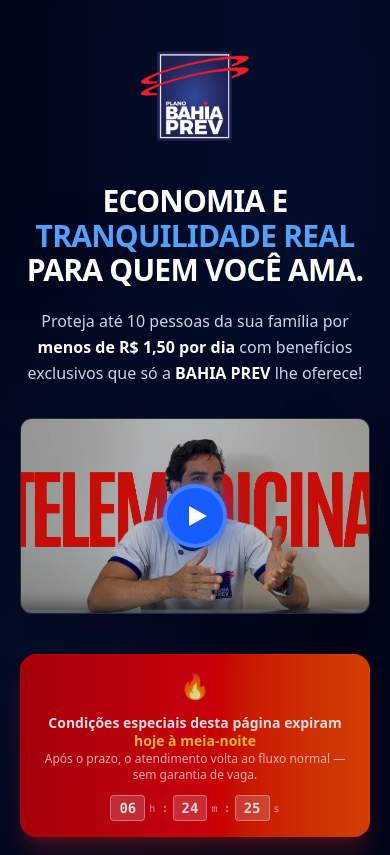
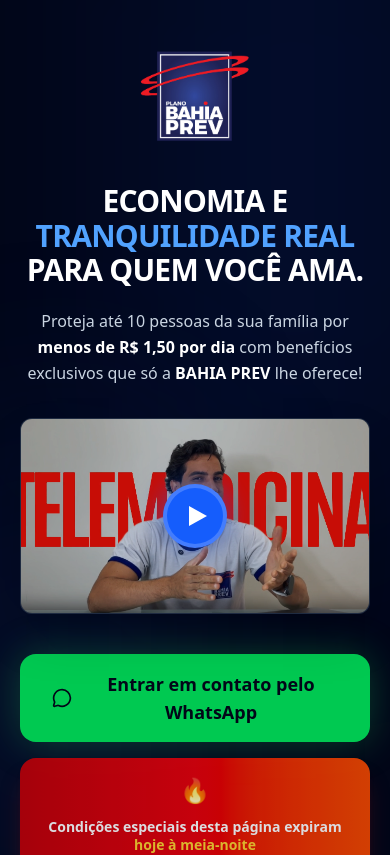
Before and after one commit to LucasRodriguesRibeiro/bahiaprevplanofamiliar, a React (Vite) app: page / in a window 390 px wide. Shown: the top 855 px of the page. Built offline with nearby package versions, Linux system fonts and the light colour scheme.

Commit message:
feat: adicionar botão do whatsapp na primeira dobra

```diff
--- a/src/App.tsx
+++ b/src/App.tsx
@@ -287,12 +287,27 @@
             />
           </motion.div>
 
+          <motion.a
+            href="https://wa.me/5574999662787?text=Olá,%20vim%20pelo%20site%20e%20gostaria%20de%20falar%20com%20um%20consultor"
+            target="_blank"
+            rel="noopener noreferrer"
+            initial={{ opacity: 0, y: 16 }}
+            animate={{ opacity: 1, y: 0 }}
+            transition={{ duration: 0.6, delay: 0.8 }}
+            whileHover={{ scale: 1.02 }}
+            whileTap={{ scale: 0.98 }}
+            className="flex items-center justify-center gap-3 w-full bg-green-500 hover:bg-green-400 text-slate-950 font-bold text-lg md:text-xl py-4 px-8 rounded-2xl shadow-[0_0_40px_rgba(34,197,94,0.3)] transition-all duration-300 mt-4 mb-2"
+          >
+            <MessageCircle className="w-6 h-6" />
+            Entrar em contato pelo WhatsApp
+          </motion.a>
+
           {/* Urgência — Contador regressivo */}
           <motion.div
             initial={{ opacity: 0, y: 16 }}
             animate={{ opacity: 1, y: 0 }}
-            transition={{ duration: 0.6, delay: 0.8 }}
-            className="w-full mt-4 mb-2 rounded-2xl overflow-hidden shadow-xl shadow-red-900/40"
+            transition={{ duration: 0.6, delay: 1.0 }}
+            className="w-full mt-2 mb-4 rounded-2xl overflow-hidden shadow-xl shadow-red-900/40"
           >
             <div
               className="bg-gradient-to-r from-red-700 via-red-600 to-orange-600 px-5 py-4 flex flex-col sm:flex-row items-center justify-center gap-3 text-center sm:text-left"
```
